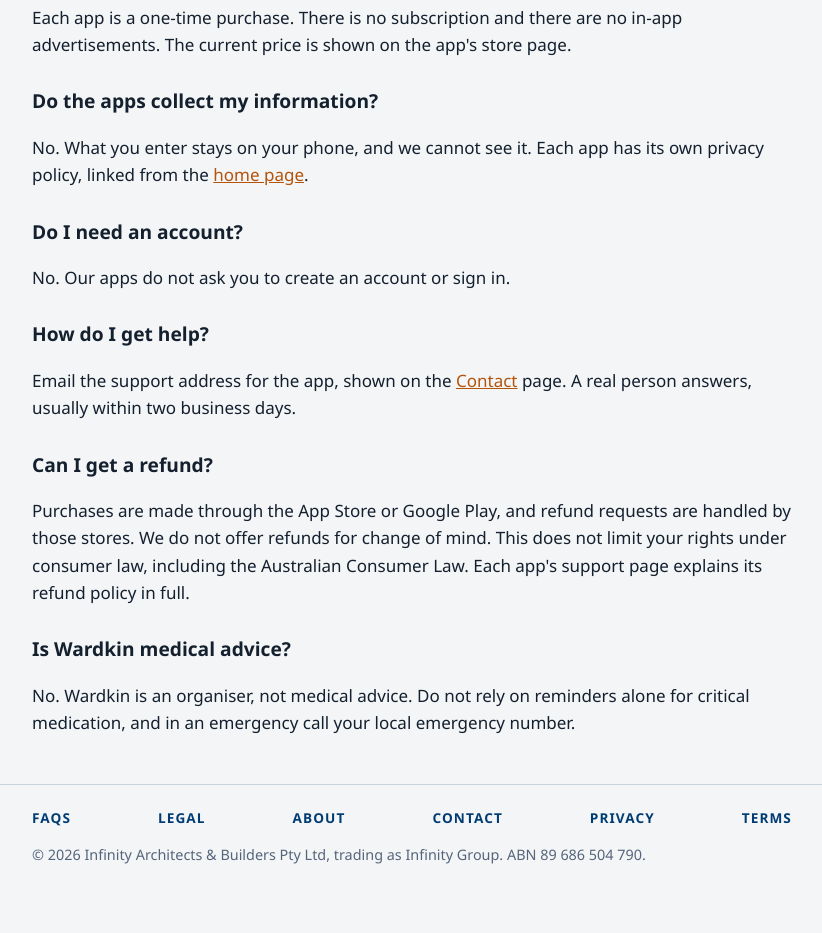
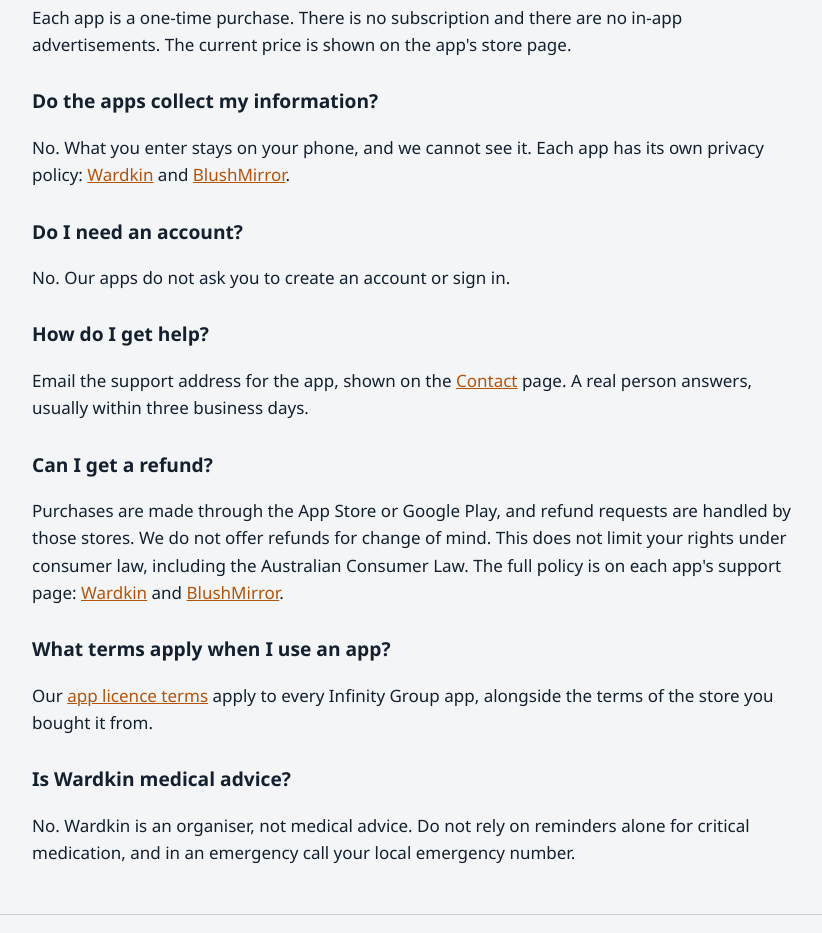
Before and after one commit to blushmirrorinfo-source/infinity-group, a plain HTML site: page faq.html in a window 1280 px wide. Shown: the part 500-1433 px from the top of the page, without its empty margins (228-1050 px from the left). Before the commit the page ends 1406 px from the top, so only its background shows below. Drawn offline with Linux system fonts and the light colour scheme.

Commit message:
Update faq.html
Co-Authored-By: Claude Fable 5.2 <noreply@anthropic.com>
Claude-Session: https://claude.ai/code/session_019HiUbibs6AUfUBEc2M9oJY

```diff
--- a/faq.html
+++ b/faq.html
@@ -35,13 +35,15 @@ footer{border-top:1px solid #c9d2dc;margin-top:48px;padding:22px 0 40px;color:#5
 <h2>What do the apps cost?</h2>
 <p>Each app is a one-time purchase. There is no subscription and there are no in-app advertisements. The current price is shown on the app's store page.</p>
 <h2>Do the apps collect my information?</h2>
-<p>No. What you enter stays on your phone, and we cannot see it. Each app has its own privacy policy, linked from the <a href="./#apps">home page</a>.</p>
+<p>No. What you enter stays on your phone, and we cannot see it. Each app has its own privacy policy: <a href="wardkin-privacy.html">Wardkin</a> and <a href="blushmirror-privacy.html">BlushMirror</a>.</p>
 <h2>Do I need an account?</h2>
 <p>No. Our apps do not ask you to create an account or sign in.</p>
 <h2>How do I get help?</h2>
-<p>Email the support address for the app, shown on the <a href="contact.html">Contact</a> page. A real person answers, usually within two business days.</p>
+<p>Email the support address for the app, shown on the <a href="contact.html">Contact</a> page. A real person answers, usually within three business days.</p>
 <h2>Can I get a refund?</h2>
-<p>Purchases are made through the App Store or Google Play, and refund requests are handled by those stores. We do not offer refunds for change of mind. This does not limit your rights under consumer law, including the Australian Consumer Law. Each app's support page explains its refund policy in full.</p>
+<p>Purchases are made through the App Store or Google Play, and refund requests are handled by those stores. We do not offer refunds for change of mind. This does not limit your rights under consumer law, including the Australian Consumer Law. The full policy is on each app's support page: <a href="wardkin-support.html#refunds">Wardkin</a> and <a href="blushmirror-support.html#refunds">BlushMirror</a>.</p>
+<h2>What terms apply when I use an app?</h2>
+<p>Our <a href="app-terms.html">app licence terms</a> apply to every Infinity Group app, alongside the terms of the store you bought it from.</p>
 <h2>Is Wardkin medical advice?</h2>
 <p>No. Wardkin is an organiser, not medical advice. Do not rely on reminders alone for critical medication, and in an emergency call your local emergency number.</p>
 </main>
```
